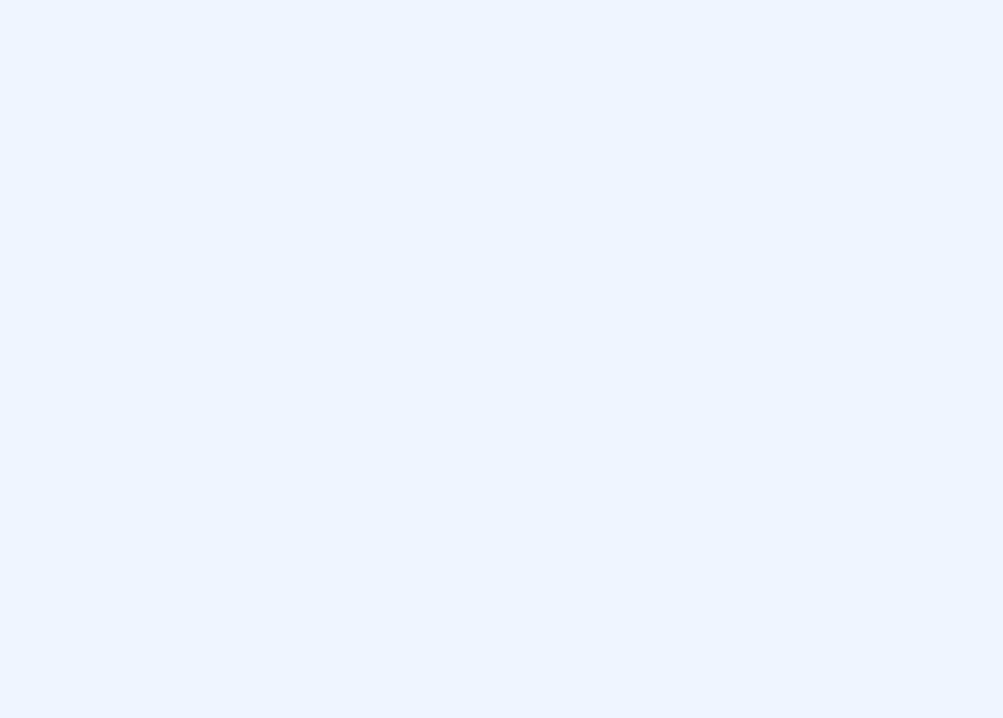
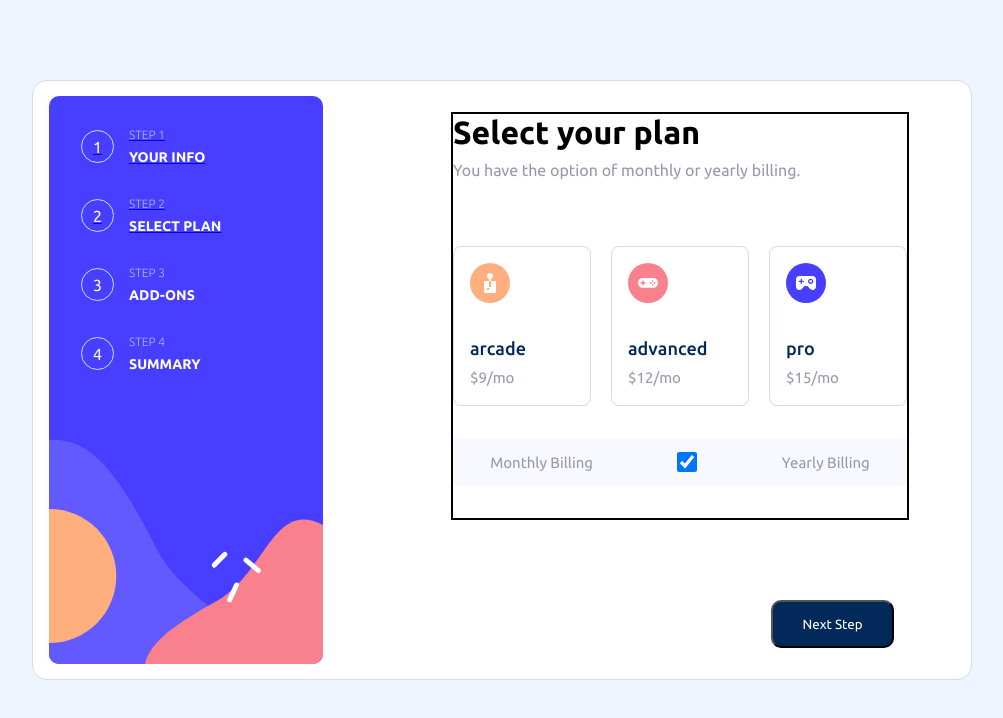
Before and after one commit to Magnus-kutuson/Amalitech-Labs, an Angular app: page /step2 in a window 1280 px wide. Before the commit this address led to /. Shown: the top 718 px of the page, without its empty margins (138-1141 px from the left). Built offline with nearby package versions, Linux system fonts and the light colour scheme.

Commit message:
finished the select plan page

```diff
--- a/src/app/app.routes.ts
+++ b/src/app/app.routes.ts
@@ -1,12 +1,13 @@
 import { Routes, Route} from '@angular/router';
 import { HeaderComponent } from './header/header.component';
 import { FormsComponent } from './forms/forms.component';
-import { AppComponent } from './app.component';
+import { OptionsComponent } from './options/options.component';
 
 export const routes: Routes = [
     { path: '', component: HeaderComponent, title: 'Your info',
         children: [
         { path: 'step1', component: FormsComponent, title: 'Your info' },
+        { path: 'step2', component: OptionsComponent, title: 'Select plan' },
     ]},
 
 ];
--- a/src/app/button/button.component.css
+++ b/src/app/button/button.component.css
@@ -4,6 +4,6 @@
     background-color: #022959;
     color: #fff;
     border-radius: 10px;
-    margin-left: 19.5rem;
+    margin-left: 20rem;
     cursor: pointer;
 }
--- a/src/app/header/header.component.css
+++ b/src/app/header/header.component.css
@@ -53,7 +53,7 @@
     border-radius: 15px;
     display: flex;
     flex-direction: row;
-    gap: 8rem;
+    gap: 7rem;
     align-items: center;
 }
 
--- a/src/app/header/header.component.html
+++ b/src/app/header/header.component.html
@@ -11,13 +11,17 @@
                 </div>
             </div>
         </a>
+        <a routerLink="/step2"
+            routerLinkActive="activebutton"
+            ariaCurrentWhenActive="page">
             <div class="rate-container">
                 <div class="rate">2</div>
                 <div class="text">
                     <span>STEP 2</span>
                     <p>SELECT PLAN</p>
                 </div>
-            </div>
+            </div></a>
+
             <div class="rate-container">
                 <div class="rate">3</div>
                 <div class="text">
--- a/src/app/header/header.component.ts
+++ b/src/app/header/header.component.ts
@@ -2,10 +2,11 @@ import { Component } from '@angular/core';
 import { FormsComponent } from '../forms/forms.component';
 import { ButtonComponent } from '../button/button.component';
 import { RouterOutlet, RouterLink, RouterLinkActive } from '@angular/router';
+import { OptionsComponent } from '../options/options.component';
 
 @Component({
   selector: 'app-header',
-  imports: [FormsComponent, ButtonComponent, RouterOutlet, RouterLink, RouterLinkActive],
+  imports: [FormsComponent, ButtonComponent, RouterOutlet, RouterLink, RouterLinkActive, OptionsComponent],
   templateUrl: './header.component.html',
   styleUrl: './header.component.css'
 })
--- a/src/app/options/options.component.css
+++ b/src/app/options/options.component.css
@@ -0,0 +1,81 @@
+.option-container{
+    width: 100%;
+    height: 100%;
+    border: 2px solid #000;
+    margin-bottom: 5rem;
+}
+
+.option-header{
+    width: 450px;
+    height: 68px;
+    /* border: 2px solid red; */
+    margin-bottom: 4rem;
+}
+.option-header h1{
+    margin-bottom: 10px;
+    font-size: 32px;
+    font-weight: 700;
+}
+
+.option-header p{
+    font-size: 16px;
+    font-weight: 400;
+    color: #9699AA;
+    margin-bottom: 3rem;
+}
+
+.option{
+    display: flex;
+    justify-content: space-between;
+    align-items: center;
+    gap: 20px;
+}
+.plan{
+    width: 138px;
+    height: 160px;
+    border-radius: 8px;
+    border: 1px solid #D6D9E6;
+    padding: 1rem;
+}
+
+.plan img{
+    width: 40px;
+    height: 40px;
+    margin-bottom: 2rem;
+}
+
+.plan h2{
+    margin-bottom: 10px;
+    font-size: 18px;
+    font-weight: 500;
+    color: #022959;
+}
+
+.plan p{
+    font-size: 15px;
+    font-weight: 400;
+    color: #9699AA;
+    margin-bottom: 1rem;
+}
+
+.billing{
+    width: 100%;
+    height: 48px;
+    background-color: #f8f9ff;
+    display: flex;
+    justify-content: space-around;
+    align-items: center;
+    gap: 10px;
+    margin: 2rem 0;
+}
+
+.billing label{
+    font-size: 15px;
+    font-weight: 400;
+    color: #9699AA;
+}
+
+.billing input{
+    width: 20px;
+    height: 20px;
+}
--- a/src/app/options/options.component.html
+++ b/src/app/options/options.component.html
@@ -1 +1,29 @@
-<p>options works!</p>
+<div class="option-container">
+    <div class="option-header">
+    <h1>Select your plan</h1>
+    <p>You have the option of monthly or yearly billing.</p>
+    </div>
+    <div class="option">
+        <div class="plan">
+            <img src="/images/icon-arcade.svg" alt="icon-arcade">
+            <h2>arcade</h2>
+            <p>$9/mo</p>
+        </div>
+        <div class="plan">
+            <img src="/images/icon-advanced.svg" alt="icon-advanced">
+            <h2>advanced</h2>
+            <p>$12/mo</p>
+        </div>
+        <div class="plan">
+            <img src="/images/icon-pro.svg" alt="icon-pro">
+            <h2>pro</h2>
+            <p>$15/mo</p>
+        </div>
+    </div>
+
+    <div class="billing">
+        <label for="billing">Monthly Billing</label>
+        <input type="checkbox" id="billing" name="billing" value="billing" checked>
+        <label for="billing">Yearly Billing</label>
+    </div>
+</div>
```
